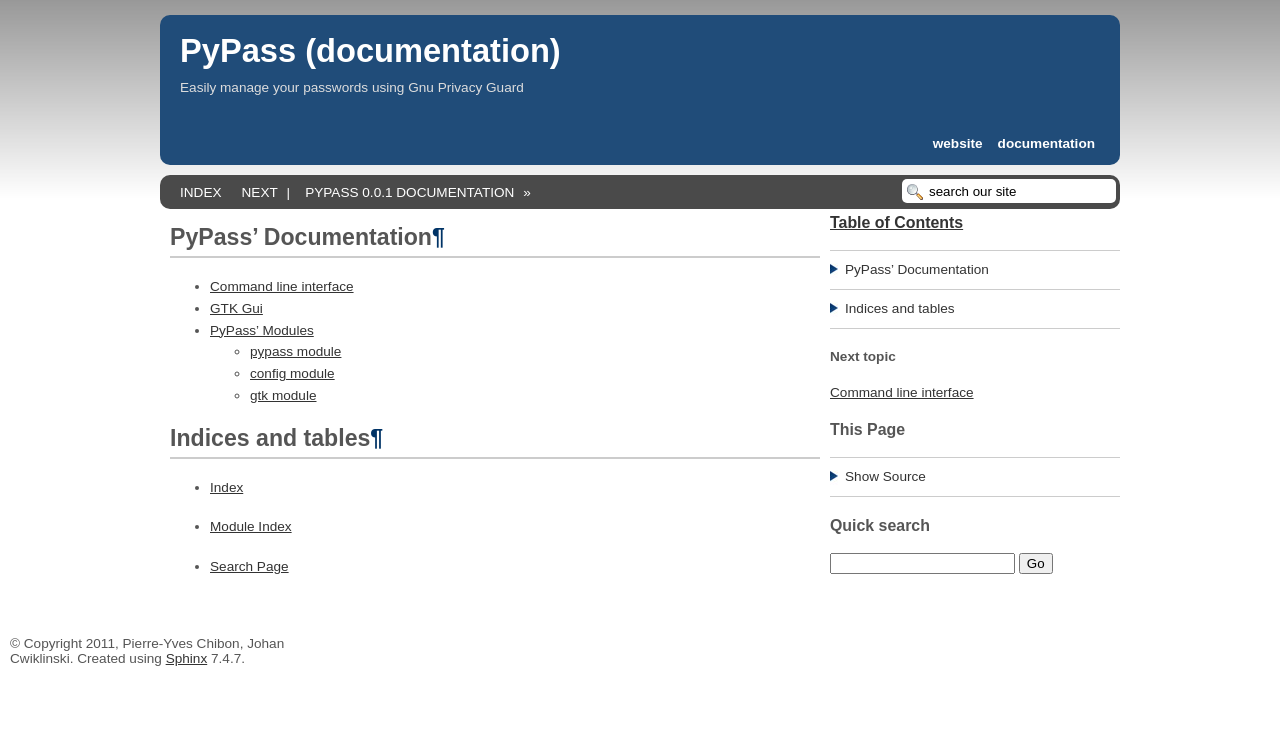
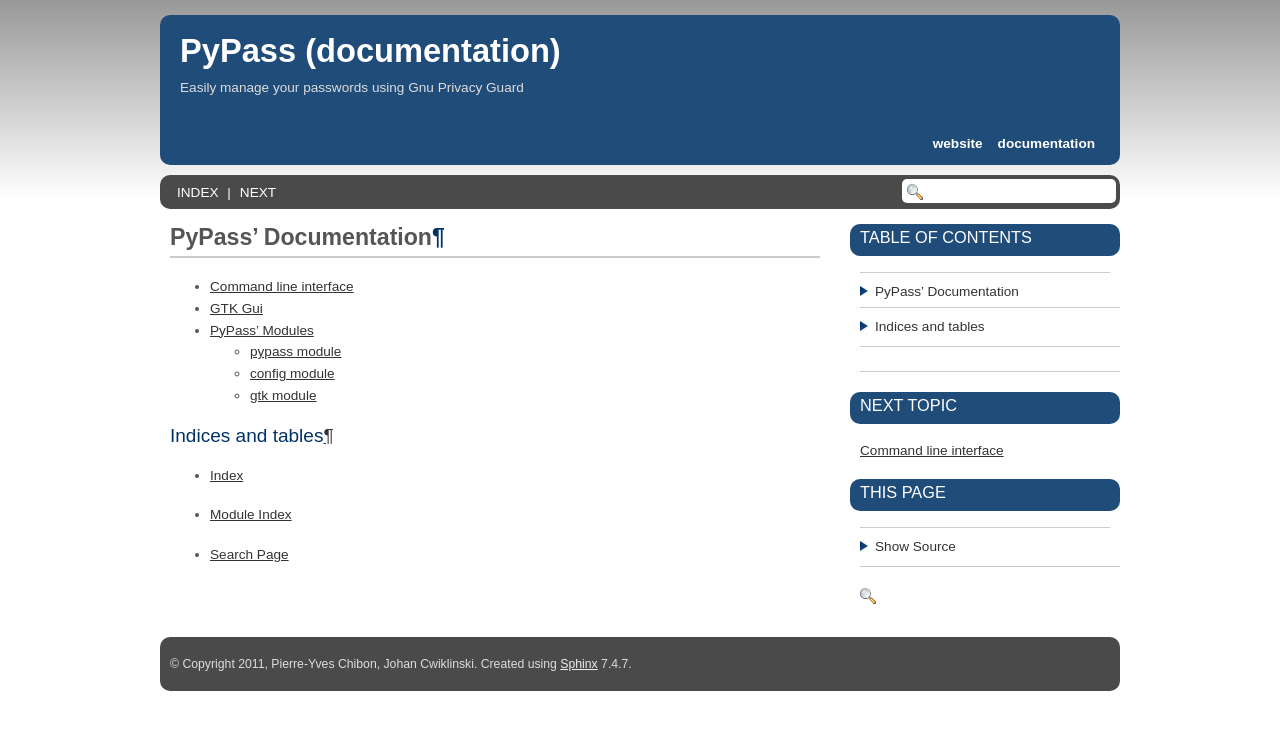
Before and after one commit to pypingou/pypass, a Sphinx documentation site: the page built from doc/source/index.rst, in a window 1280 px wide. Shown: the top 730 px of the page. Built offline with Sphinx 7.4.7, drawn with Linux system fonts in a browser that asks for light colours.

Commit message:
Documentation theme, refs #104

```diff
--- a/doc/source/_static/pypass.css
+++ b/doc/source/_static/pypass.css
@@ -30,7 +30,6 @@
     overflow: hidden;
     margin: 0px 0px 5px;
     height: 150px;
-    /*background: url(images/header-bg.jpg) no-repeat;*/
     background-color:#204c79;
     -moz-border-radius:10px;
     -webkit-border-radius:10px;
@@ -47,9 +46,7 @@
 #header-right { float: right; width: 490px; height: 150px; display: inline; overflow:hidden; }
 .banner-block { float: left; width: 468px; margin: 20px 10px 30px 10px; display: inline; overflow: hidden; height: 60px; }
 .nav {
-    /*width: 480px;*/
     margin: 10px;
-    /*float: left;*/
     position:absolute;
     right:0;
     bottom:0;
@@ -68,14 +65,17 @@
     height: 34px;
     margin: 5px 0px;
     padding: 0px;
-    /*background: url(images/navbar-bg.jpg) no-repeat top;*/
     background-color:#4a4a4a;
     -moz-border-radius:10px;
     -webkit-border-radius:10px;
 }
 #navbar .topics { float: left; display: inline; overflow: hidden; width: 700px; margin: 0px; padding: 0px 15px 0px 10px; text-transform: uppercase; color: #fff; }
 #navbar .topics ul { margin: 0px; padding: 2px 0px; list-style: none; }
-#navbar .topics li { float: left; padding: 5px; margin: 0px; }
+#navbar .topics li {
+    float: left;
+    padding: 5px 2px;
+    margin: 0px;
+}
 #navbar .topics li a {	color: #fff; text-decoration: none;	padding: 5px; }
 #navbar .topics li a:hover { color: #fff; text-decoration: none; background: #666; padding: 5px; }
 #navbar .search {
@@ -106,20 +106,21 @@
 }
 div.three-column { width: 940px; padding: 10px; }
 div.widget { margin-bottom: 20px; }
-div.footer-column { width: 280px; padding: 10px; margin-right: 20px; }
+div.footer-column {
+    padding: 10px;
+}
 
-.sphinxsidebar, #content { overflow: hidden; }
+#sphinxsidebar, #content { overflow: hidden; }
 
-.sphinxsidebar ul { margin: 0px 0px 20px 0px; padding: 0px; list-style: none; border-top: 1px #ccc solid; }
-.sphinxsidebar li { margin: 0px; padding: 4px 0px 4px; border-bottom: 1px #ccc solid; width: 300px; }
-.sphinxsidebar li a { display: block; text-decoration: none; padding: 4px 15px; background: url(images/li-bullet.jpg) 0px 8px no-repeat; }
-.sphinxsidebar ul.highlight li a { background: #ddd; }
-.sphinxsidebar li a:hover { background: url(images/li-bullet.jpg) 0px 8px no-repeat; }
-.sphinxsidebar ul.highlight li a:hover { background: #333; color: #fff; }
-.sphinxsidebar h2, .sphinxsidebar h2 a {
+#sphinxsidebar ul { margin: 0px 0px 20px 0px; padding: 0px; list-style: none; border-top: 1px #ccc solid; }
+#sphinxsidebar li { margin: 0px; padding: 4px 0px 4px; border-bottom: 1px #ccc solid; width: 300px; }
+#sphinxsidebar li a { display: block; text-decoration: none; padding: 4px 15px; background: url(images/li-bullet.jpg) 0px 8px no-repeat; }
+#sphinxsidebar ul.highlight li a { background: #ddd; }
+#sphinxsidebar li a:hover { background: url(images/li-bullet.jpg) 0px 8px no-repeat; }
+#sphinxsidebar ul.highlight li a:hover { background: #333; color: #fff; }
+#sphinxsidebar h2 {
     color: #fff;
     text-decoration: none;
-    /*background: url(images/h2-bg.jpg) no-repeat;*/
     background-color:#204c79;
     -moz-border-radius:10px;
     -webkit-border-radius:10px;
@@ -128,6 +129,11 @@
     margin: 0px -10px 16px -10px;
     text-transform: uppercase;
     font-size: 1.2em;
+    font-weight:normal;
+}
+#sphinxsidebar h2 a{
+    color: #fff;
+    text-decoration: none;
 }
 
 #content .post { margin-bottom: 20px; }
@@ -149,7 +155,6 @@
     overflow: hidden;
     padding: 10px 0px 10px;
     font-size: 90%;
-    /*background: #111 url(images/footer-top.jpg) top no-repeat;*/
     background-color:#4a4a4a;
     -moz-border-radius:10px;
     -webkit-border-radius:10px;
--- a/doc/source/_templates/pypass/layout.html
+++ b/doc/source/_templates/pypass/layout.html
@@ -13,17 +13,47 @@
     <div class="topics">
         <ul>
         {%- for rellink in rellinks %}
-            <li><a href="{{ pathto(rellink[0]) }}" title="{{ rellink[1]|striptags|e }}"{{ accesskey(rellink[2]) }}>{{ rellink[3] }}</a>{%- if not loop.first %}{{ reldelim2 }}{% endif %}</li>
+            <li><a href="{{ pathto(rellink[0]) }}" title="{{ rellink[1]|striptags|e }}" {{ accesskey(rellink[2]) }}>{{ rellink[3] }}</a>{%- if not loop.last %}{{ reldelim2 }}{% endif %}</li>
         {%- endfor %}
-        {%- block rootrellink %}
-            <li><a href="{{ pathto(master_doc) }}">{{ shorttitle|e }}</a>{{ reldelim1 }}</li>
-        {%- endblock %}
-        {%- for parent in parents %}
-            <li><a href="{{ parent.link|e }}" {% if loop.last %}{{ accesskey("U") }}{% endif %}>{{ parent.title }}</a>{{ reldelim1 }}</li>
-        {%- endfor %}
-        {%- block relbaritems %} {% endblock %}
         </ul>
     </div>
+{%- endmacro %}
+
+
+{%- macro ownsidebar() %}
+      {%- if render_sidebar %}
+      <div id="sphinxsidebar" class="float-right one-column">
+        <div class="sphinxsidebarwrapper">
+          {%- block sidebarlogo %}
+          {%- if logo %}
+            <p class="logo"><a href="{{ pathto(master_doc) }}">
+              <img class="logo" src="{{ pathto('_static/' + logo, 1) }}" alt="Logo"/>
+            </a></p>
+          {%- endif %}
+          {%- endblock %}
+          {%- if sidebars != None %}
+            {#- new style sidebar: explicitly include/exclude templates #}
+            {%- for sidebartemplate in sidebars %}
+            {%- include sidebartemplate %}
+            {%- endfor %}
+          {%- else %}
+            {#- old style sidebars: using blocks -- should be deprecated #}
+            {%- block sidebartoc %}
+            {%- include "localtoc.html" %}
+            {%- endblock %}
+            {%- block sidebarrel %}
+            {%- include "relations.html" %}
+            {%- endblock %}
+            {%- block sidebarsourcelink %}
+            {%- include "sourcelink.html" %}
+            {%- endblock %}
+            {%- if customsidebar %}
+            {%- include customsidebar %}
+            {%- endif %}
+          {%- endif %}
+        </div>
+      </div>
+      {%- endif %}
 {%- endmacro %}
 
 {%- block header %}
@@ -47,10 +77,13 @@
     <div id="navbar">
         {{ ownrelbar() }}
         <div class="search">
-            <form method="get" id="searchform" action="http://pypass.ulysses.fr/wp/">
+            {%- block sidebarsearch %}
+                {%- include "searchbox.html" %}
+            {%- endblock %}
+            <!--<form method="get" id="searchform" action="http://pypass.ulysses.fr/wp/">
                 <input type="text" class="searchform searchbox" value="search our site" name="s" id="s" onblur="if (this.value == '') {this.value = 'search our site';}" onfocus="if (this.value == 'search our site') {this.value = '';}" style="width: 180px; background:none; border: none;" />
                 <input type="submit" id="searchsubmit" style="display:none;" class="button" value="Go!" />
-            </form>
+            </form>-->
         </div>
     </div>
 {%- endblock %}
@@ -74,7 +107,7 @@
                 {%- endblock %}
             </div>
         </div><!-- /content -->
-        {%- block sidebar1 %}{{ sidebar() }}{% endblock %}
+        {%- block sidebar1 %}{{ ownsidebar() }}{% endblock %}
     </div><!-- /wrapper -->
 {%- endblock %}
 
@@ -84,7 +117,7 @@
 {%- block footer %}
 </div><!-- /container -->
 <div id="footer-wrapper">
-    <div class="footer">
+    <div id="footer">
         <div class="footer-column float-left">
             {%- if show_copyright %}
                 {%- if hasdoc('copyright') %}
--- /dev/null
+++ b/doc/source/_templates/pypass/localtoc.html
@@ -0,0 +1,13 @@
+{#
+    basic/localtoc.html
+    ~~~~~~~~~~~~~~~~~~~
+
+    Sphinx sidebar template: local table of contents.
+
+    :copyright: Copyright 2007-2011 by the Sphinx team, see AUTHORS.
+    :license: BSD, see LICENSE for details.
+#}
+{%- if display_toc %}
+  <h2><a href="{{ pathto(master_doc) }}">{{ _('Table Of Contents') }}</a></h2>
+  {{ toc }}
+{%- endif %}
--- /dev/null
+++ b/doc/source/_templates/pypass/relations.html
@@ -0,0 +1,19 @@
+{#
+    basic/relations.html
+    ~~~~~~~~~~~~~~~~~~~~
+
+    Sphinx sidebar template: relation links.
+
+    :copyright: Copyright 2007-2011 by the Sphinx team, see AUTHORS.
+    :license: BSD, see LICENSE for details.
+#}
+{%- if prev %}
+  <h2>{{ _('Previous topic') }}</h2>
+  <p class="topless"><a href="{{ prev.link|e }}"
+                        title="{{ _('previous chapter') }}">{{ prev.title }}</a></p>
+{%- endif %}
+{%- if next %}
+  <h2>{{ _('Next topic') }}</h2>
+  <p class="topless"><a href="{{ next.link|e }}"
+                        title="{{ _('next chapter') }}">{{ next.title }}</a></p>
+{%- endif %}
--- /dev/null
+++ b/doc/source/_templates/pypass/searchbox.html
@@ -0,0 +1,17 @@
+{#
+    basic/searchbox.html
+    ~~~~~~~~~~~~~~~~~~~~
+
+    Sphinx sidebar template: quick search box.
+
+    :copyright: Copyright 2007-2011 by the Sphinx team, see AUTHORS.
+    :license: BSD, see LICENSE for details.
+#}
+{%- if pagename != "search" %}
+    <form id="searchform" action="{{ pathto('search') }}" method="get">
+      <input type="text" name="q" size="18" id="s" style="width: 180px; background:none; border: none;" />
+      <input type="submit" value="{{ _('Go') }}" style="display:none;" />
+      <input type="hidden" name="check_keywords" value="yes" />
+      <input type="hidden" name="area" value="default" />
+    </form>
+{%- endif %}
--- /dev/null
+++ b/doc/source/_templates/pypass/sourcelink.html
@@ -0,0 +1,16 @@
+{#
+    basic/sourcelink.html
+    ~~~~~~~~~~~~~~~~~~~~~
+
+    Sphinx sidebar template: "show source" link.
+
+    :copyright: Copyright 2007-2011 by the Sphinx team, see AUTHORS.
+    :license: BSD, see LICENSE for details.
+#}
+{%- if show_source and has_source and sourcename %}
+  <h2>{{ _('This Page') }}</h2>
+  <ul class="this-page-menu">
+    <li><a href="{{ pathto('_sources/' + sourcename, true)|e }}"
+           rel="nofollow">{{ _('Show Source') }}</a></li>
+  </ul>
+{%- endif %}
--- a/doc/source/index.rst
+++ b/doc/source/index.rst
@@ -13,8 +13,9 @@
    gtk_gui.rst
    modules.rst
 
+******************
 Indices and tables
-==================
+******************
 
 * :ref:`genindex`
 * :ref:`modindex`
```
